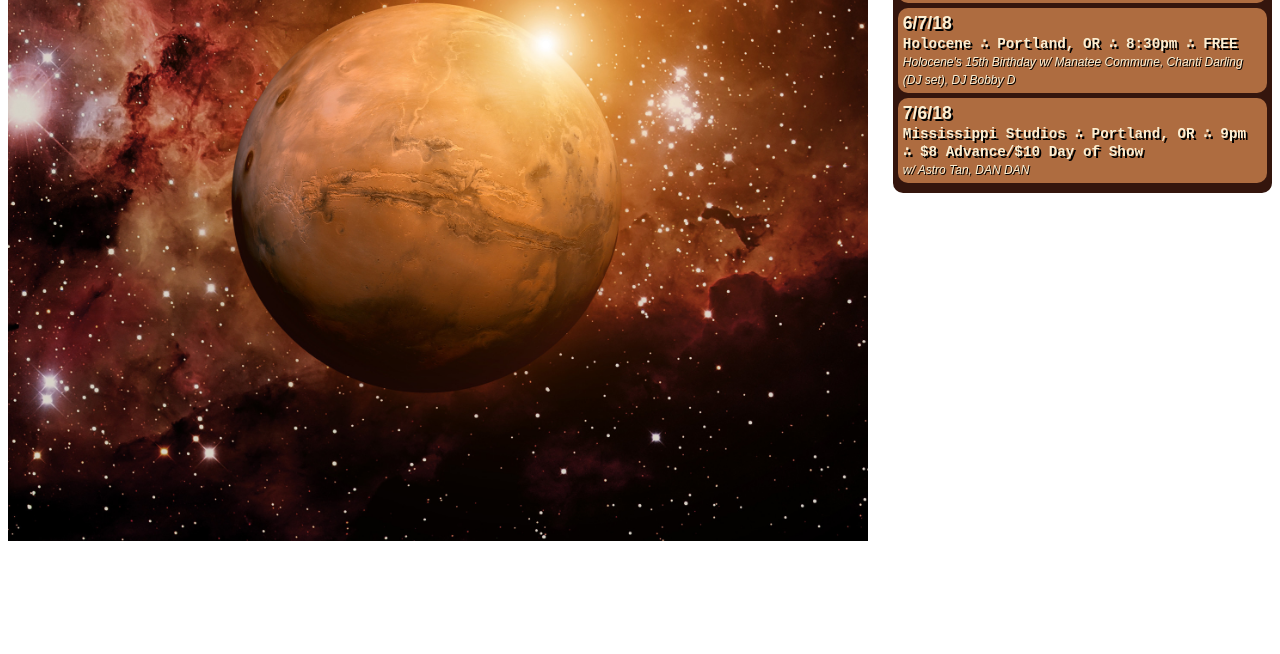
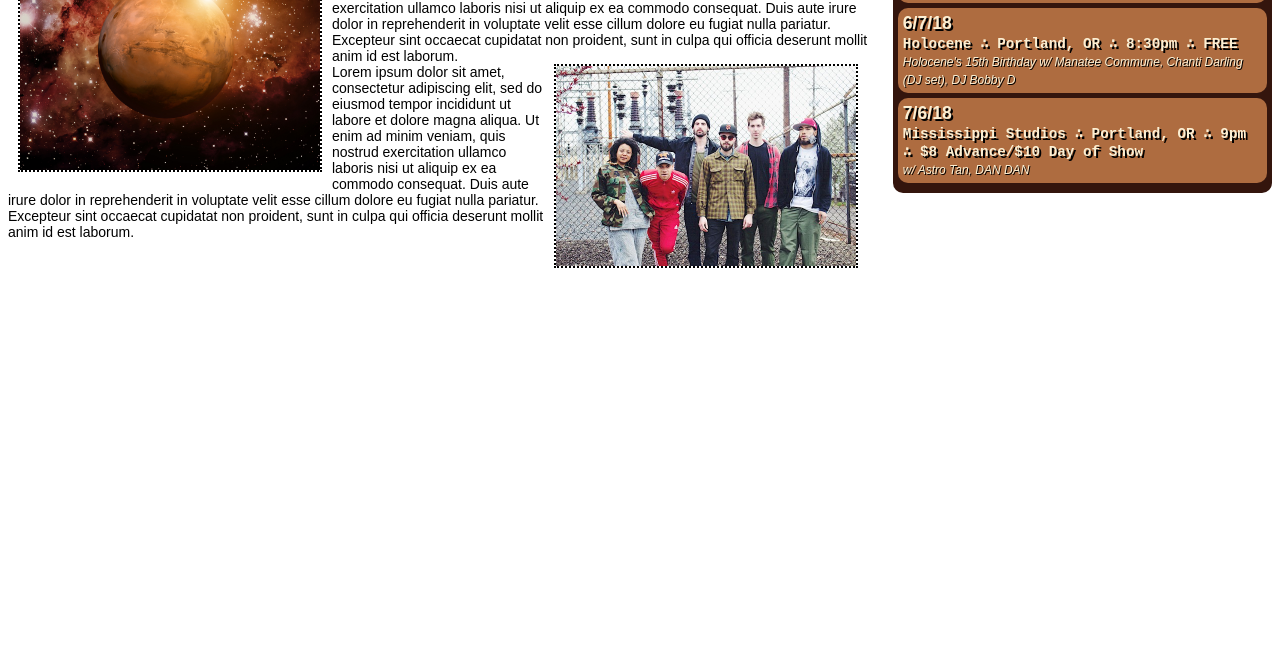
Before and after one commit to kellibrooke/band-site-home, a plain HTML site: page index.html in a window 1280 px wide. Shown: the part 146-800 px from the top of the page. Drawn offline with Linux system fonts and the light colour scheme.

Commit message:
add classes to alter appearance and position and size photos

```diff
--- a/css/styles.css
+++ b/css/styles.css
@@ -70,6 +70,27 @@
   font-weight: bold;
 }
 
-.header-img{
+img{
+  max-width:300px;
+  border:dotted 2px black;
+  margin:0px 10px 5px 10px;
+}
+
+.home-content{
   width:68%;
 }
+
+.home-content p{
+  font-family: sans-serif;
+  font-size:14px;
+  margin:0px;
+  padding:0px;
+}
+
+.mars-img{
+  float:left;
+}
+
+.tribe-img{
+  float:right;
+}
--- a/index.html
+++ b/index.html
@@ -43,8 +43,13 @@
         <a href="#">get in touch</a>
       </p>
     </div>
+    <div class="home-content">
+      <img class="mars-img" src="img/mars.jpg" alt="photo of Mars planet">
+      <p>Lorem ipsum dolor sit amet, consectetur adipiscing elit, sed do eiusmod tempor incididunt ut labore et dolore magna aliqua. Ut enim ad minim veniam, quis nostrud exercitation ullamco laboris nisi ut aliquip ex ea commodo consequat. Duis aute irure dolor in reprehenderit in voluptate velit esse cillum dolore eu fugiat nulla pariatur. Excepteur sint occaecat cupidatat non proident, sunt in culpa qui officia deserunt mollit anim id est laborum.</p>
+      <img class="tribe-img" src="img/tribe.jpg" alt="photo of the band members">
+      <p>Lorem ipsum dolor sit amet, consectetur adipiscing elit, sed do eiusmod tempor incididunt ut labore et dolore magna aliqua. Ut enim ad minim veniam, quis nostrud exercitation ullamco laboris nisi ut aliquip ex ea commodo consequat. Duis aute irure dolor in reprehenderit in voluptate velit esse cillum dolore eu fugiat nulla pariatur. Excepteur sint occaecat cupidatat non proident, sunt in culpa qui officia deserunt mollit anim id est laborum.</p>
+    </div>
 
-    <img class="header-img" src="img/mars.jpg" alt="photo of Mars planet">
 
 
   </body>
```
Also changed, not shown: img/tribe.jpg (added).
